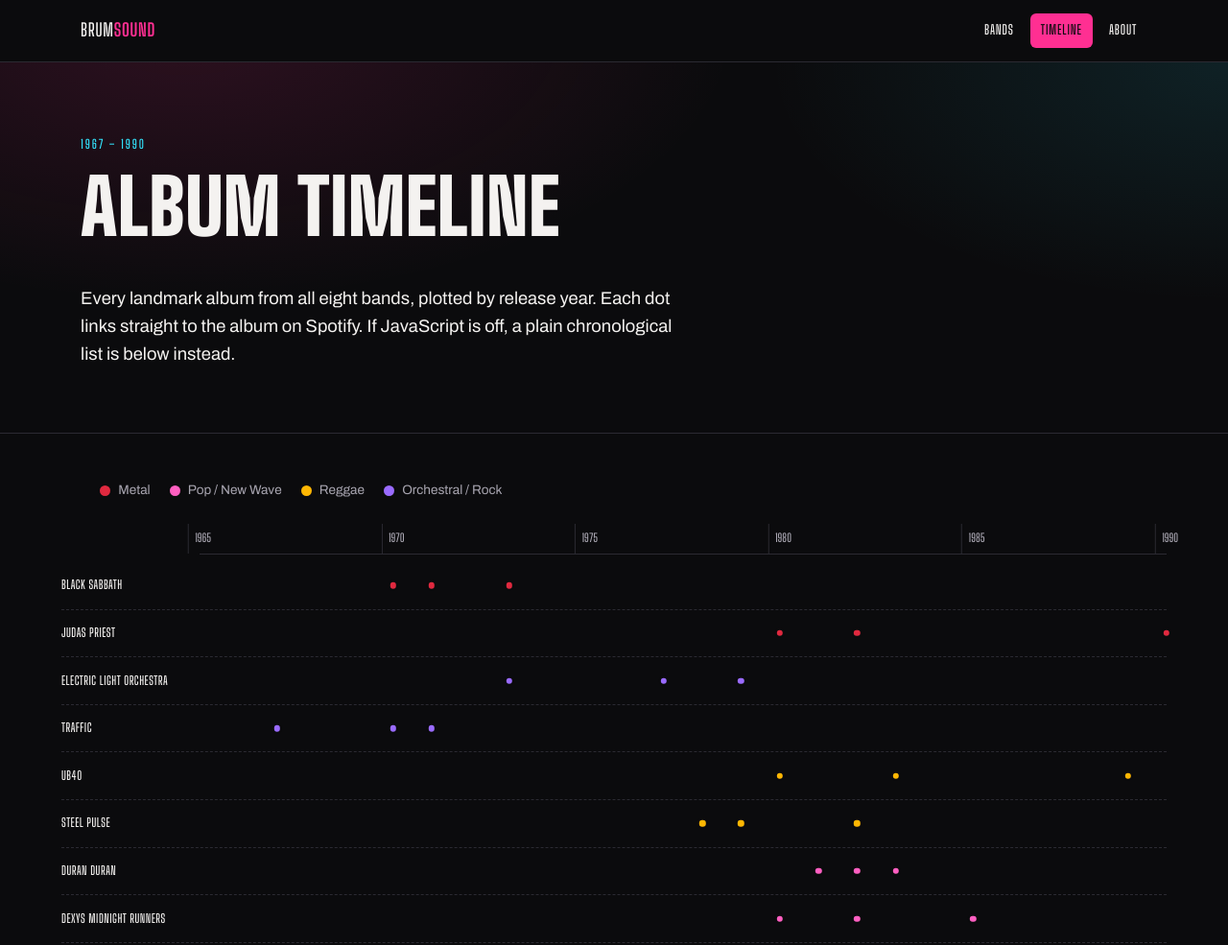
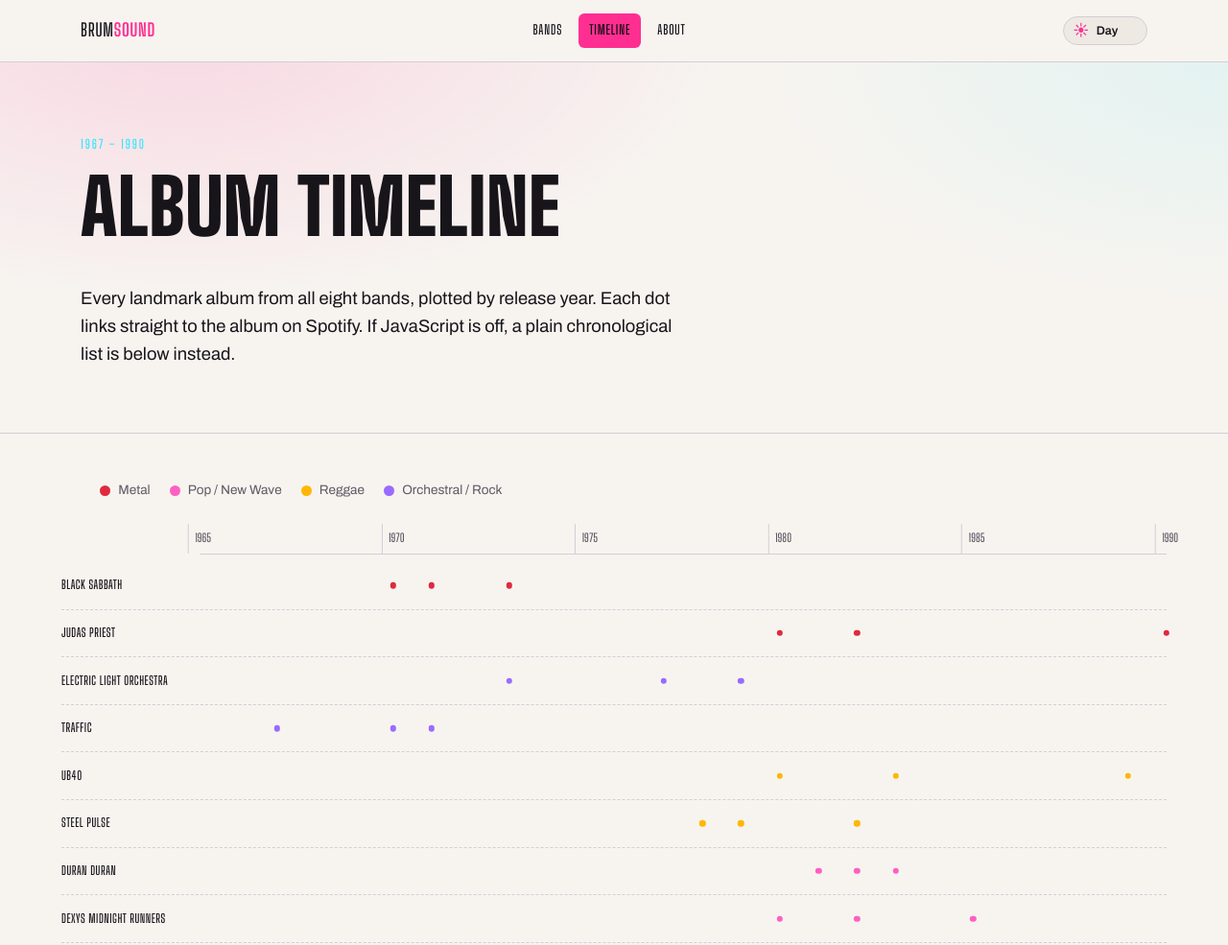
Before and after one commit to DDDemos/BRUM_Music_Demo_1, a plain HTML site: page timeline.html in a window 1280 px wide. Shown: the top 985 px of the page at 96% size. Drawn offline with Linux system fonts and the light colour scheme.

Commit message:
feat: updated UI

```diff
--- a/css/base.css
+++ b/css/base.css
@@ -26,6 +26,42 @@
   --font-body: 'Archivo', system-ui, -apple-system, sans-serif;
 
   --container: 72rem;
+  color-scheme: dark;
+}
+
+/* Follow the visitor's OS until they make an explicit choice. */
+@media (prefers-color-scheme: light) {
+  :root:not([data-color-theme]) {
+    --bg: #f7f4f0;
+    --bg-elevated: #eee9e3;
+    --bg-card: #ffffff;
+    --text: #17151a;
+    --text-muted: #5f5964;
+    --border: #d4cdd5;
+    --band-tint: #f3edf2;
+    color-scheme: light;
+  }
+}
+
+:root[data-color-theme="light"] {
+  --bg: #f7f4f0;
+  --bg-elevated: #eee9e3;
+  --bg-card: #ffffff;
+  --text: #17151a;
+  --text-muted: #5f5964;
+  --border: #d4cdd5;
+  --band-tint: #f3edf2;
+  color-scheme: light;
+}
+
+:root[data-color-theme="dark"] {
+  --bg: #0b0b0d;
+  --bg-elevated: #16151a;
+  --bg-card: #1b1a20;
+  --text: #f4f2f0;
+  --text-muted: #a8a5b0;
+  --border: #2b2a32;
+  --band-tint: #141318;
   color-scheme: dark;
 }
 
@@ -150,6 +186,22 @@
   color: #0b0b0d;
   background: var(--accent);
 }
+
+.theme-toggle {
+  display: inline-flex;
+  align-items: center;
+  gap: 0.45rem;
+  min-width: 5.5rem;
+  padding: 0.5em 0.75em;
+  border: 1px solid var(--border);
+  border-radius: 999px;
+  background: var(--bg-elevated);
+  color: var(--text);
+  font: 600 0.78rem/1 var(--font-body);
+  cursor: pointer;
+}
+.theme-toggle:hover { border-color: var(--accent); }
+.theme-toggle-icon { color: var(--accent); font-size: 1rem; }
 
 /* footer */
 .site-footer {
--- a/css/themes.css
+++ b/css/themes.css
@@ -26,6 +26,19 @@
   --accent-band-2: #4ea8ff;
   --band-tint: #090920;
   --shape-radius: 999px;
+}
+
+/* Keep each band's character while using light surfaces in day mode. */
+:root[data-color-theme="light"] [data-theme="metal"] { --band-tint: #f8e8e9; }
+:root[data-color-theme="light"] [data-theme="pop"] { --band-tint: #f9eafa; }
+:root[data-color-theme="light"] [data-theme="reggae"] { --band-tint: #f2f5e5; }
+:root[data-color-theme="light"] [data-theme="cosmic"] { --band-tint: #ececfa; }
+
+@media (prefers-color-scheme: light) {
+  :root:not([data-color-theme]) [data-theme="metal"] { --band-tint: #f8e8e9; }
+  :root:not([data-color-theme]) [data-theme="pop"] { --band-tint: #f9eafa; }
+  :root:not([data-color-theme]) [data-theme="reggae"] { --band-tint: #f2f5e5; }
+  :root:not([data-color-theme]) [data-theme="cosmic"] { --band-tint: #ececfa; }
 }
 
 /* metal: sharper corners everywhere on the page */
--- a/js/main.js
+++ b/js/main.js
@@ -1,5 +1,53 @@
 // Progressive enhancement flag + active nav link. No framework, no build step.
 document.documentElement.classList.add('js');
+
+(function setupThemeToggle() {
+  var root = document.documentElement;
+  var storageKey = 'brumsound-color-theme';
+  var savedTheme = null;
+
+  try { savedTheme = localStorage.getItem(storageKey); } catch (error) { /* storage may be blocked */ }
+  if (savedTheme === 'light' || savedTheme === 'dark') {
+    root.setAttribute('data-color-theme', savedTheme);
+  }
+
+  var header = document.querySelector('.site-header .container');
+  if (!header) return;
+
+  var button = document.createElement('button');
+  button.type = 'button';
+  button.className = 'theme-toggle';
+
+  function currentTheme() {
+    var chosen = root.getAttribute('data-color-theme');
+    if (chosen) return chosen;
+    return window.matchMedia && window.matchMedia('(prefers-color-scheme: light)').matches ? 'light' : 'dark';
+  }
+
+  function updateButton() {
+    var isDark = currentTheme() === 'dark';
+    button.innerHTML = '<span class="theme-toggle-icon" aria-hidden="true">' + (isDark ? '&#9790;' : '&#9728;') + '</span><span>' + (isDark ? 'Night' : 'Day') + '</span>';
+    button.setAttribute('aria-label', 'Switch to ' + (isDark ? 'day' : 'night') + ' theme');
+    button.setAttribute('aria-pressed', isDark ? 'true' : 'false');
+  }
+
+  button.addEventListener('click', function () {
+    var nextTheme = currentTheme() === 'dark' ? 'light' : 'dark';
+    root.setAttribute('data-color-theme', nextTheme);
+    try { localStorage.setItem(storageKey, nextTheme); } catch (error) { /* preference lasts for this page */ }
+    updateButton();
+  });
+
+  var systemTheme = window.matchMedia && window.matchMedia('(prefers-color-scheme: light)');
+  if (systemTheme && systemTheme.addEventListener) {
+    systemTheme.addEventListener('change', function () {
+      if (!root.hasAttribute('data-color-theme')) updateButton();
+    });
+  }
+
+  updateButton();
+  header.appendChild(button);
+})();
 
 (function markCurrentNavLink() {
   var here = location.pathname.split('/').pop() || 'index.html';
```
